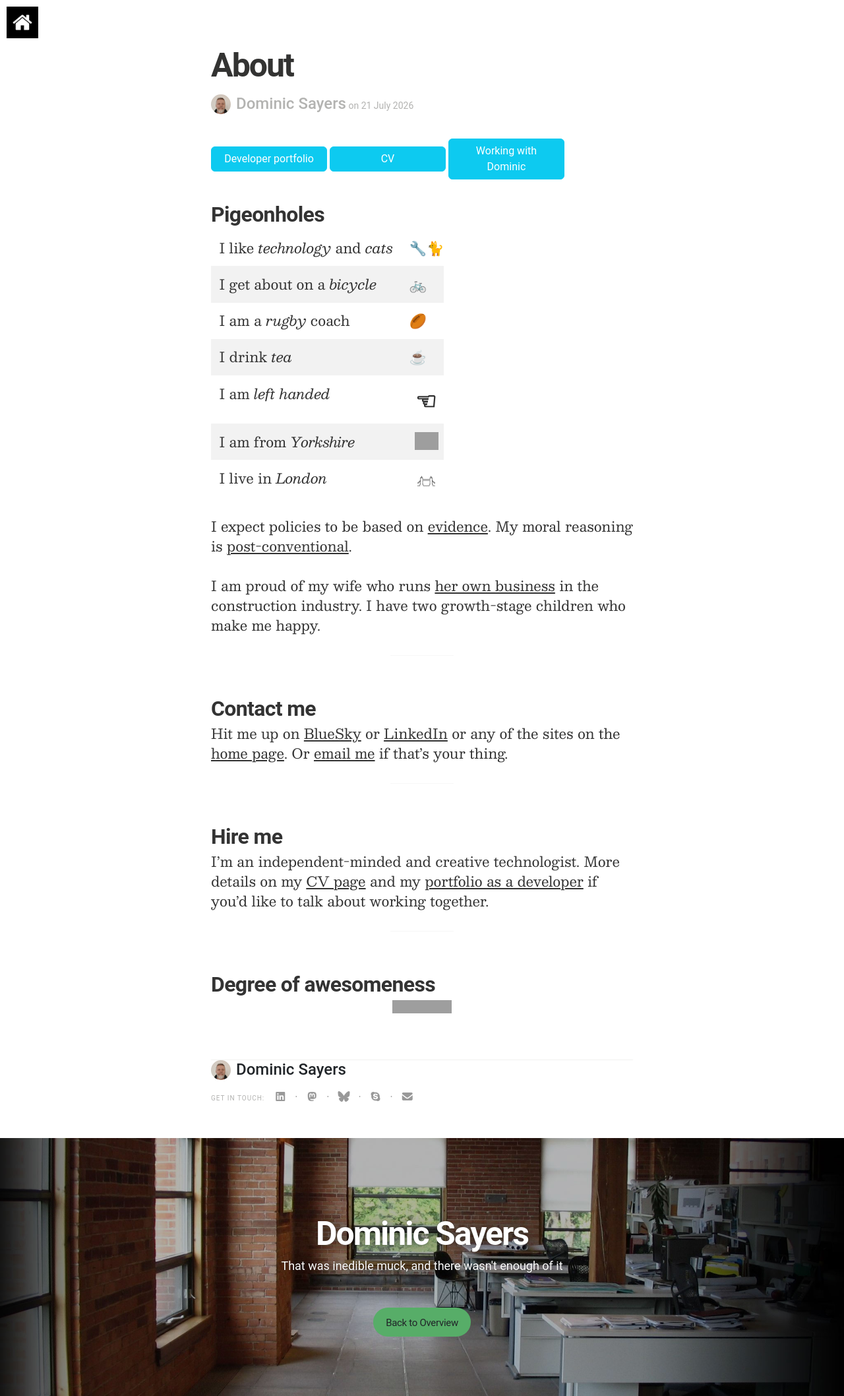
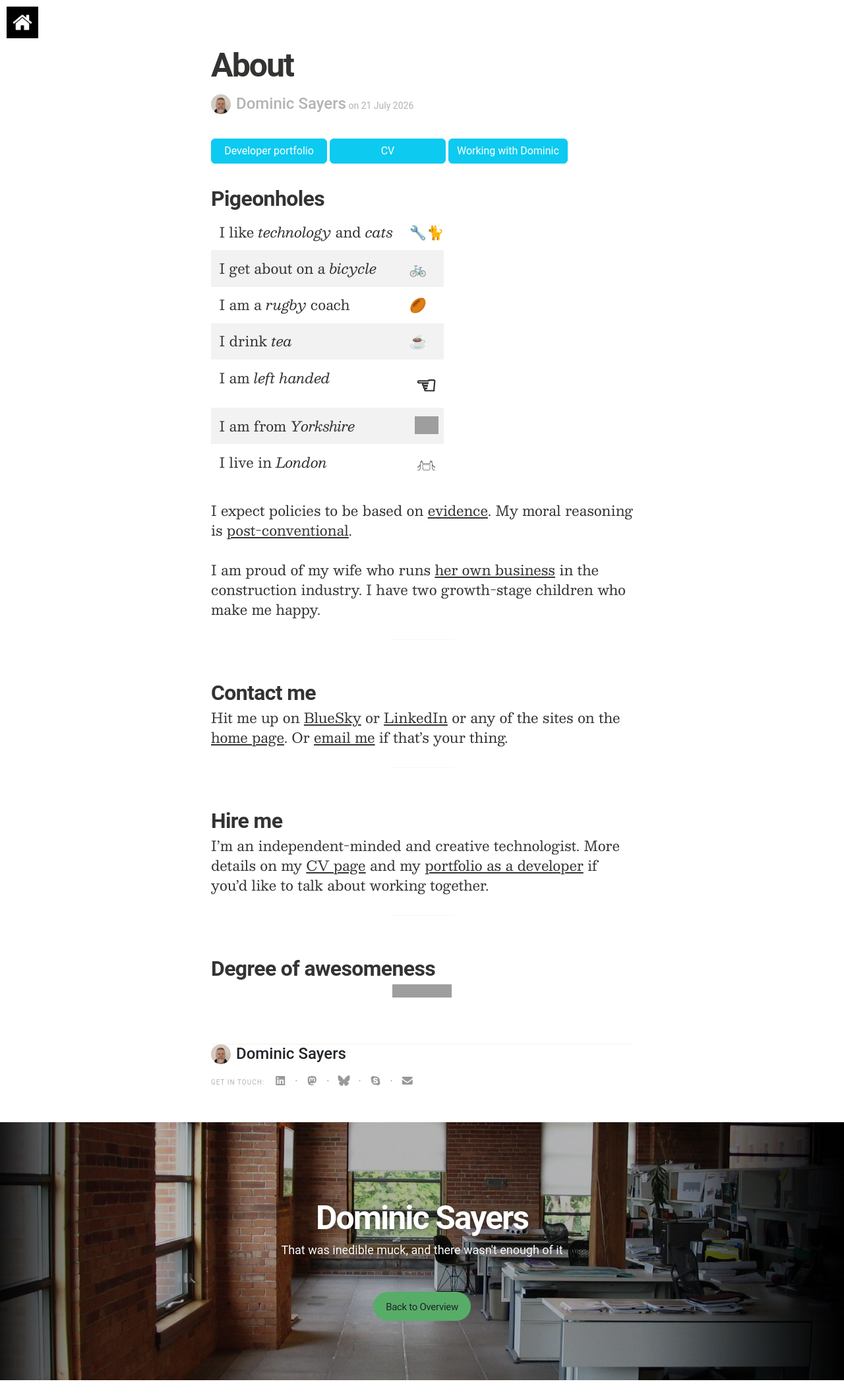
Before and after one commit to dominicsayers/dominicsayers.github.com, a Jekyll site: the page built from about.md, in a window 1280 px wide. Shown: the whole page at 66% size. Built offline with Jekyll 4.4.1, drawn with Linux system fonts in a browser that asks for light colours; after the commit the page ends 2092 px from its top, so only the background shows below that; grey boxes are pictures that could not be loaded.

Commit message:
fix: css for buttons

```diff
--- a/css/main.sass
+++ b/css/main.sass
@@ -317,7 +317,8 @@ body
 .buttons
   display: inline-block
   .btn
-    width: 11em
+    min-width: 11em
+    white-space: nowrap
     margin-bottom: 3px
   br
     display: none // Hack for Github repo readme
```
